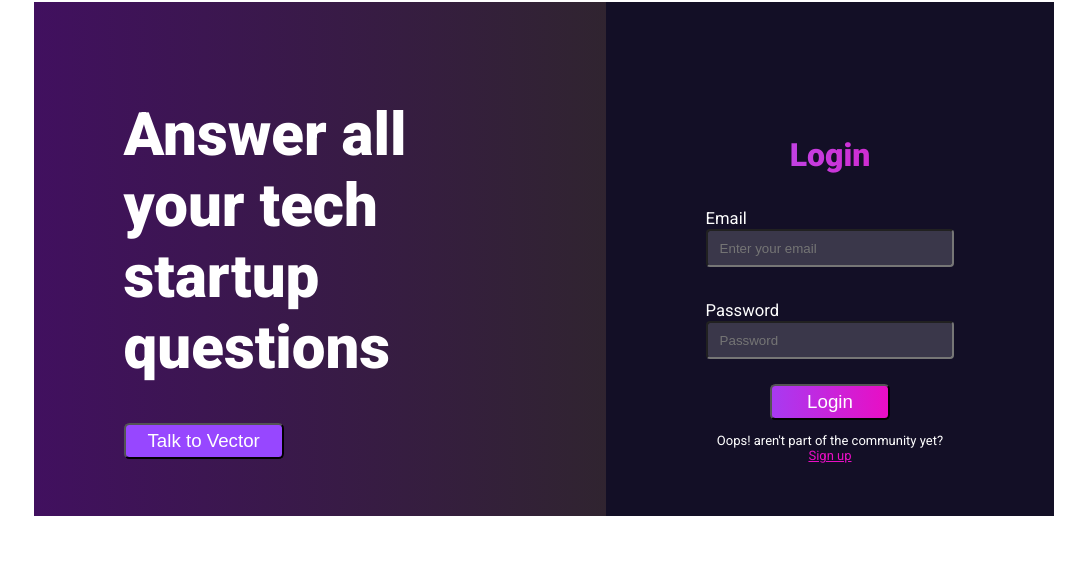
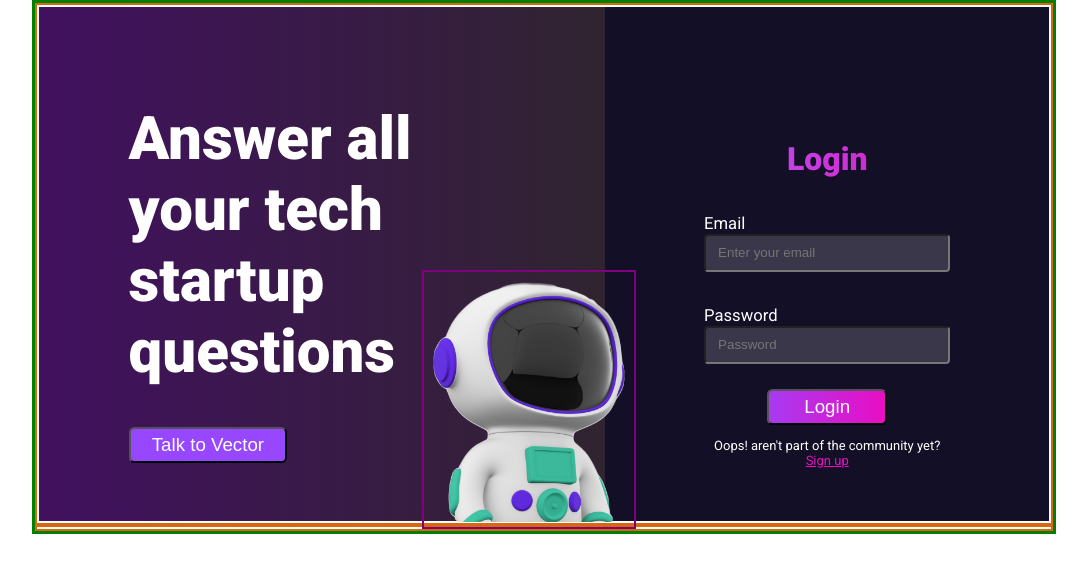
Before and after one commit to VectorGits/Login-page, a plain HTML site: page index.html in a window 1280 px wide. Shown: the whole page, without its empty margins (96-1183 px from the left). Drawn offline with Linux system fonts and the light colour scheme.

Commit message:
Added astronaut photo to page

```diff
--- a/index.html
+++ b/index.html
@@ -56,6 +56,12 @@
 
 
         </div>
+        <div class="row">
+            <div class="astro-box">
+                <img class="astro" src="blueprint/astro-4-bp2.png"
+                alt="animated astronaut">
+            </div>
+        </div>
     </div>
 </body>
 </html>
--- a/style.css
+++ b/style.css
@@ -24,7 +24,7 @@ h2 {
     /* padding: 100px 0; */
     /* background-image: linear-gradient(to right, #41105f, #302430); */
     color: #FFF;
-    /* border: 3px solid green; */
+    border: 3px solid green;
     /* height: 100vh; */
     max-width: 1024px;
     margin: auto;
@@ -32,6 +32,7 @@ h2 {
 
 .row {
     display: flex;
+    border: 2px solid rgb(216, 104, 13);
 }
 
 .container {
@@ -200,3 +201,15 @@ label {
         opacity: 0;
     }
 }
+
+.astro-box {
+    border: 2px solid purple;
+    margin-top: -257px;
+    margin-left: 38%;
+}
+
+.astro {
+    max-height: 250px;
+    min-height: 200px;
+    margin: auto;
+}
```
Also changed, not shown: blueprint/astro-4-bp2.png (added).
